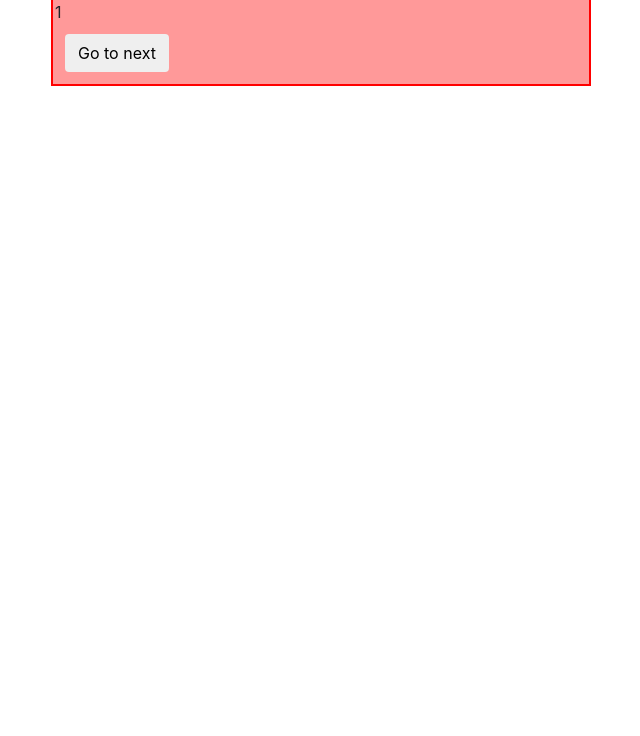
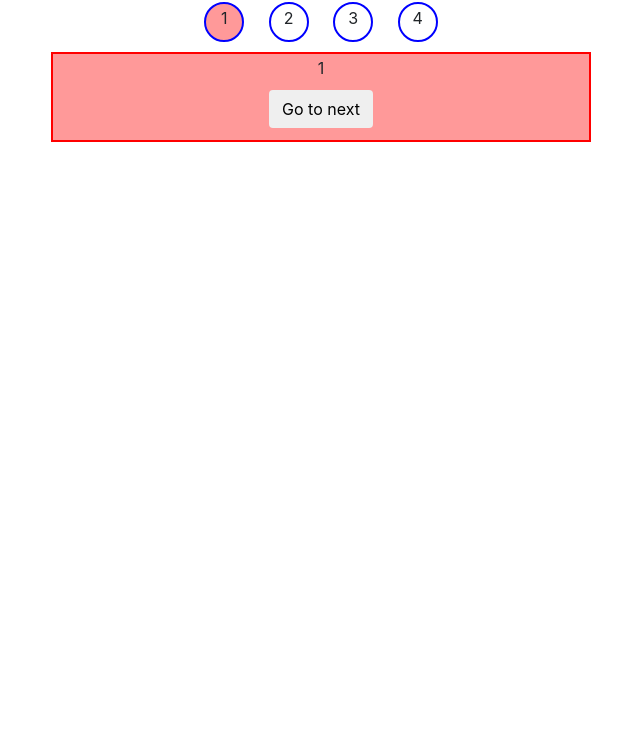
Before and after one commit to HoldenGrant/Multi-steps, a plain HTML site: page index.html in a window 1280 px wide. Shown: the part 64-800 px from the top of the page, without its empty margins (319-959 px from the left). Drawn offline with nearby package versions, Linux system fonts and the light colour scheme.

Commit message:
content redesign

```diff
--- a/index.html
+++ b/index.html
@@ -8,9 +8,10 @@
   <link rel="stylesheet" type="text/css" href="multi-steps.css">
 </head>
 <body>
-  <div class="container">
-    <div class="row">
-      <div class="offset-lg-3 col-lg-6 col-sm-12">
+  <div class="container" style="height: 100%;">
+    <div class="row" style="height: 100%;">
+      <div class="offset-lg-3 col-lg-6 offset-md-3 col-md-6 col-sm-12 text-center mb-3" style="height: 100%;">
+        <h1>Multi Steps</h1>
         <div id="steps-indicator-container">
           <div class="indicator" id="start">1</div>
           <div class="indicator">2</div>
@@ -22,9 +23,6 @@
           <div class="indicator" id="finish">4</div>
         </div>
 
-      </div>
-
-      <div class="offset-lg-3 col-lg-6 col-sm-12">
         <div id="step-content">
           <div class="steps "  id="start-step">1
             <!-- <p><button id="prev" class="btn">Go to prev</button></p> -->
@@ -49,6 +47,7 @@
           <!-- <p><button id="prev" class="btn">Go to prev</button></p>
           <p><button id="next" class="btn">Go to next</button></p> -->
         </div>
+
       </div>
 
     </div>
--- a/multi-steps.css
+++ b/multi-steps.css
@@ -1,16 +1,12 @@
-html, body{
-  height: 100%;
-  width: 100%;
-}
-
-div.indicator {width: 40px;height: 40px;margin: 10px;display: inline-block;border: 2px blue solid;padding: 2px;}
+html, body{height: 100%;width: 100%;}
+div.indicator {width: 40px;height: 40px;margin: 10px;display: inline-block;border: 2px blue solid;padding: 2px;border-radius: 100%;}
 #steps-indicator-container {display: block;text-align: center;}
 div.steps {width: 100%;height: 100%;
     /*margin: 10px;*/
     /*float: left;*/
     border: 2px red solid;padding: 2px;
 }
-#step-content {position: relative;height: 100%;}
+#step-content {position: relative;}
   span {
     font-size: 14px;
   }
```
